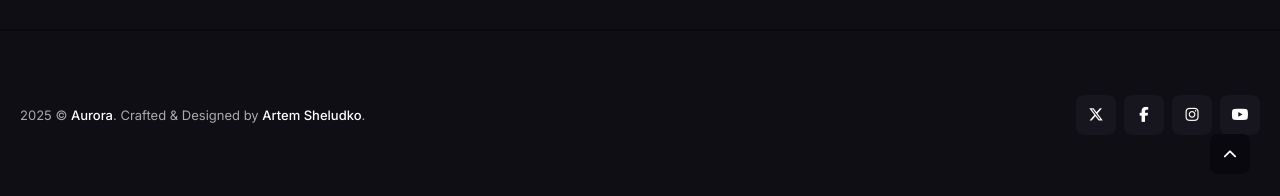
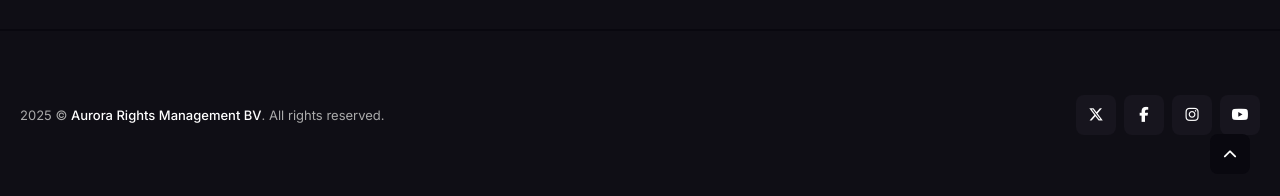
Before and after one commit to elliotmarlowe/elliotmarlowe.github.io, a Jekyll site: the page built from index.html, in a window 1280 px wide and 900 px high, scrolled down 2199 px. Shown: the part 701-897 px from the top of the window. Built offline with Jekyll 4.4.1, drawn with Linux system fonts in a browser that asks for light colours; the list of posts is cut into pages by our own code.

Commit message:
change copyright

```diff
--- a/_includes/footer.html
+++ b/_includes/footer.html
@@ -16,7 +16,7 @@
     <div class="row">
       <div class="col col-12">
       <div class="footer__inner">
-        <div class="copyright">{{ site.time | date: '%Y' }} &copy; <a href="/">{{ site.data.settings.title }}</a>. Crafted & Designed by <a href="https://jekyllthemes.io/developers/artem-sheludko">Artem Sheludko</a>.</div>
+        <div class="copyright">{{ site.time | date: '%Y' }} &copy; <a href="/">Aurora Rights Management BV</a>. All rights reserved.</div>
         {% include social-links.html %}
         </div>
       </div>
```
